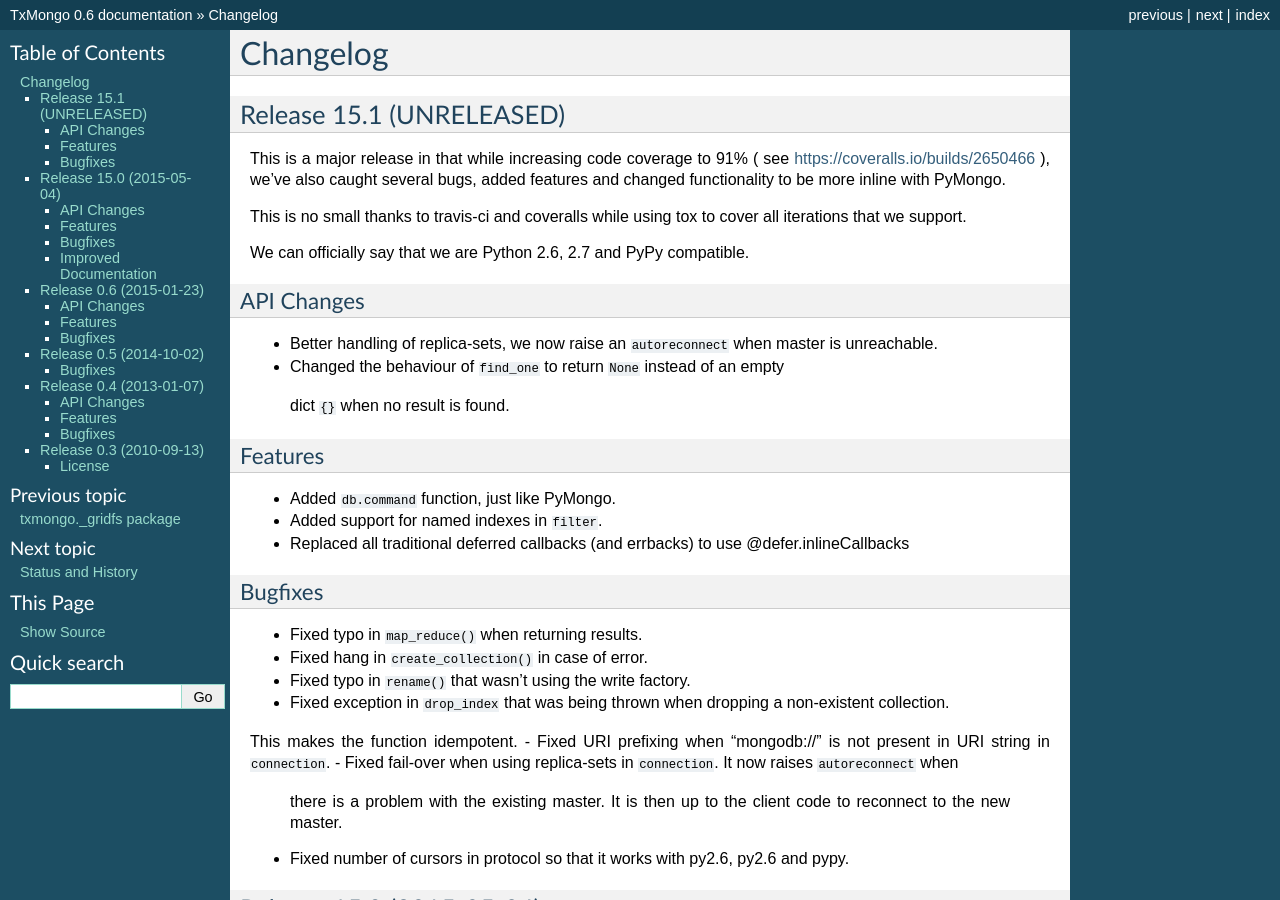
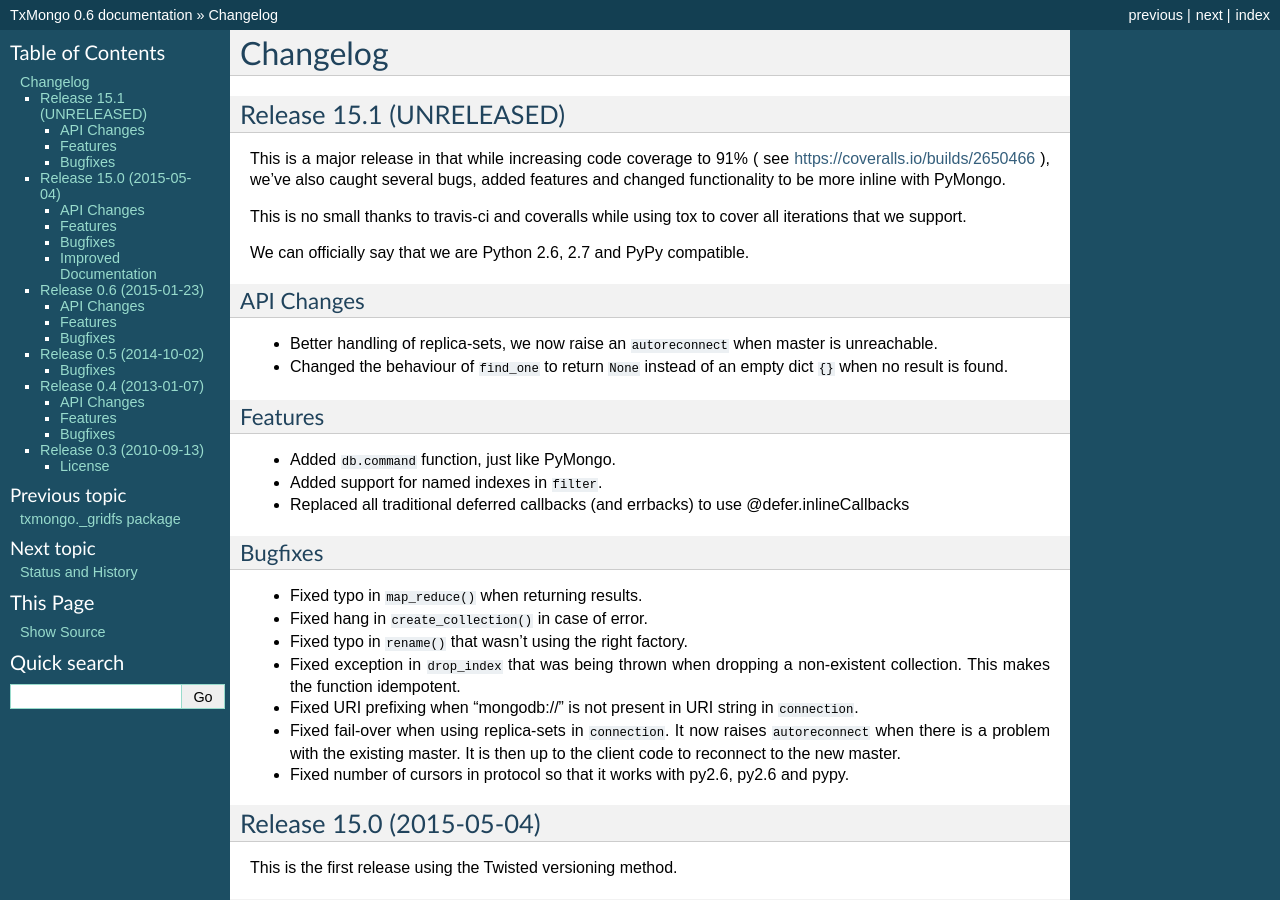
Before and after one commit to twisted/txmongo, a Sphinx documentation site: the page built from docs/source/NEWS.rst, in a window 1280 px wide and 900 px high. Built offline with Sphinx 7.4.7, drawn with Linux system fonts in a browser that asks for light colours; formulas are drawn with MathJax 3.

Commit message:
Small fixes to NEWS.rst
Indentation and typo fixed

```diff
--- a/docs/source/NEWS.rst
+++ b/docs/source/NEWS.rst
@@ -18,7 +18,7 @@
 
 - Better handling of replica-sets, we now raise an ``autoreconnect`` when master is unreachable.
 - Changed the behaviour of ``find_one`` to return ``None`` instead of an empty
- dict ``{}`` when no result is found.
+  dict ``{}`` when no result is found.
 
 Features
 ^^^^^^^^
@@ -32,13 +32,13 @@
 
 - Fixed typo in ``map_reduce()`` when returning results.
 - Fixed hang in ``create_collection()`` in case of error.
-- Fixed typo in ``rename()`` that wasn't using the write factory.
+- Fixed typo in ``rename()`` that wasn't using the right factory.
 - Fixed exception in ``drop_index`` that was being thrown when dropping a non-existent collection.
-This makes the function idempotent.
+  This makes the function idempotent.
 - Fixed URI prefixing when "mongodb://" is not present in URI string in ``connection``.
 - Fixed fail-over when using replica-sets in ``connection``.  It now raises ``autoreconnect`` when
- there is a problem with the existing master. It is then up to the client code to reconnect to the
- new master.
+  there is a problem with the existing master. It is then up to the client code to reconnect to the
+  new master.
 - Fixed number of cursors in protocol so that it works with py2.6, py2.6 and pypy.
 
 
```
